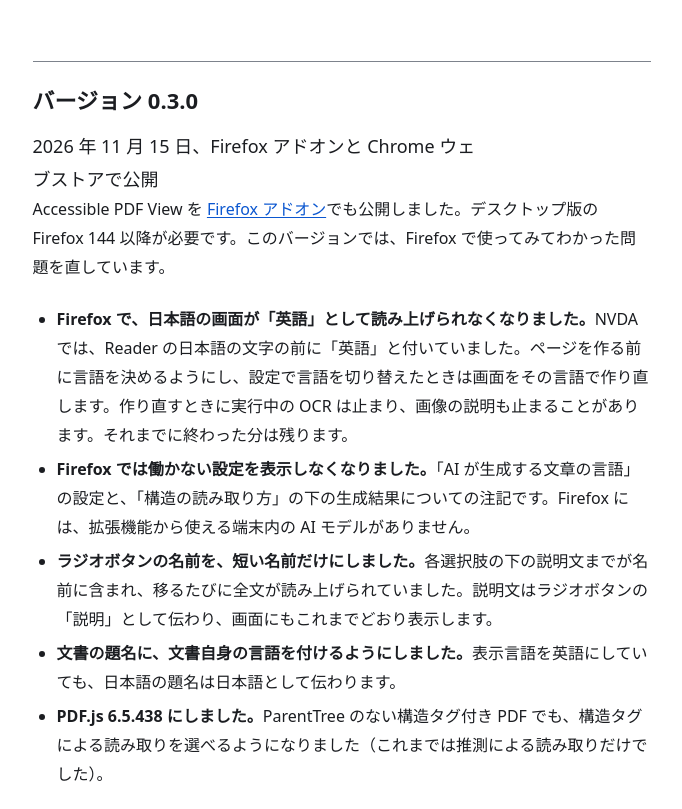
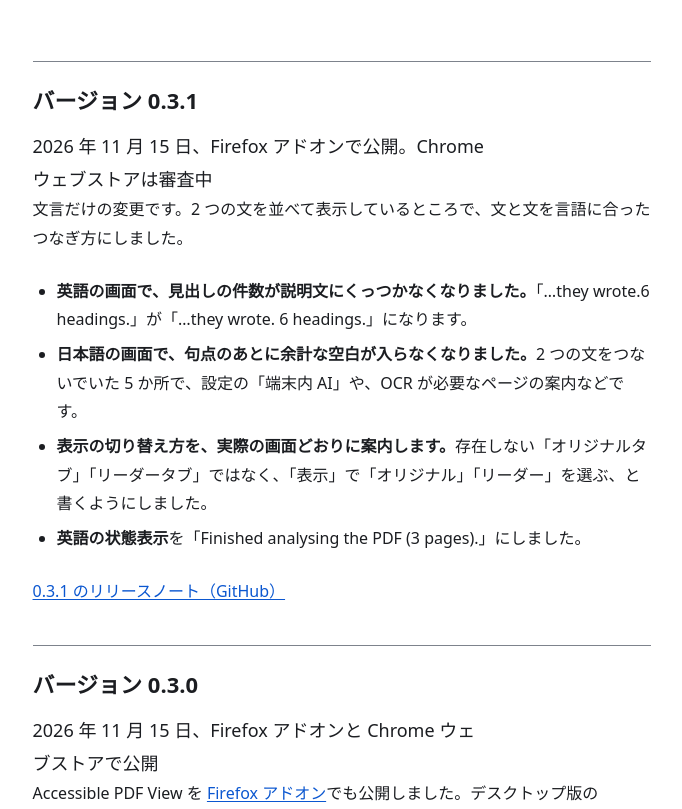
Before and after one commit to motchie/accessible-pdf-view-site, a website: page public/ja/news/index.html in a window 1280 px wide. Shown: the part 272-1081 px from the top of the page, without its empty margins (298-980 px from the left). Drawn offline with Linux system fonts and the light colour scheme.

Commit message:
Add 0.3.1 to What's new, now that Firefox Add-ons has published it
AMO published 0.3.1 on 15 November 2026; the Chrome Web Store is still
reviewing it, with 0.3.0 current there. The news pages gain the 0.3.1
entry, dated by the AMO publication and saying Chrome is in review:
wording only — the English heading count separated from its
description, no stray space after 「。」 in five Japanese places, the
views named as the 「表示」 menu names them, and the English status line.
The top page names 0.3.1 and says 0.3.0 is current on the Chrome Web
Store. Both languages. The Chrome date is to be added when it publishes.

Co-Authored-By: Claude Opus 5.5 <noreply@anthropic.com>

```diff
--- a/public/ja/news/index.html
+++ b/public/ja/news/index.html
@@ -38,6 +38,29 @@
     </header>
 
     <main id="main">
+      <hgroup>
+        <h2>バージョン 0.3.1</h2>
+        <p class="sub"><time datetime="2026-11-15">2026 年 11 月 15 日</time>、Firefox アドオンで公開。Chrome ウェブストアは審査中</p>
+      </hgroup>
+      <p>文言だけの変更です。2 つの文を並べて表示しているところで、文と文を言語に合ったつなぎ方にしました。</p>
+      <ul>
+        <li>
+          <strong>英語の画面で、見出しの件数が説明文にくっつかなくなりました。</strong>「…they wrote.6 headings.」が「…they wrote. 6 headings.」になります。
+        </li>
+        <li>
+          <strong>日本語の画面で、句点のあとに余計な空白が入らなくなりました。</strong>2 つの文をつないでいた 5 か所で、設定の「端末内 AI」や、OCR が必要なページの案内などです。
+        </li>
+        <li>
+          <strong>表示の切り替え方を、実際の画面どおりに案内します。</strong>存在しない「オリジナルタブ」「リーダータブ」ではなく、「表示」で「オリジナル」「リーダー」を選ぶ、と書くようにしました。
+        </li>
+        <li>
+          <strong>英語の状態表示</strong>を「Finished analysing the PDF (3 pages).」にしました。
+        </li>
+      </ul>
+      <p>
+        <a href="https://github.com/motchie/accessible-pdf-view/releases/tag/v0.3.1">0.3.1 のリリースノート（GitHub）</a>
+      </p>
+
       <hgroup>
         <h2>バージョン 0.3.0</h2>
         <p class="sub"><time datetime="2026-11-15">2026 年 11 月 15 日</time>、Firefox アドオンと Chrome ウェブストアで公開</p>
```
Also changed, not shown: public/index.html (+4 -4 lines), public/ja/index.html (+2 -2 lines), public/news/index.html (+26 -0 lines).
